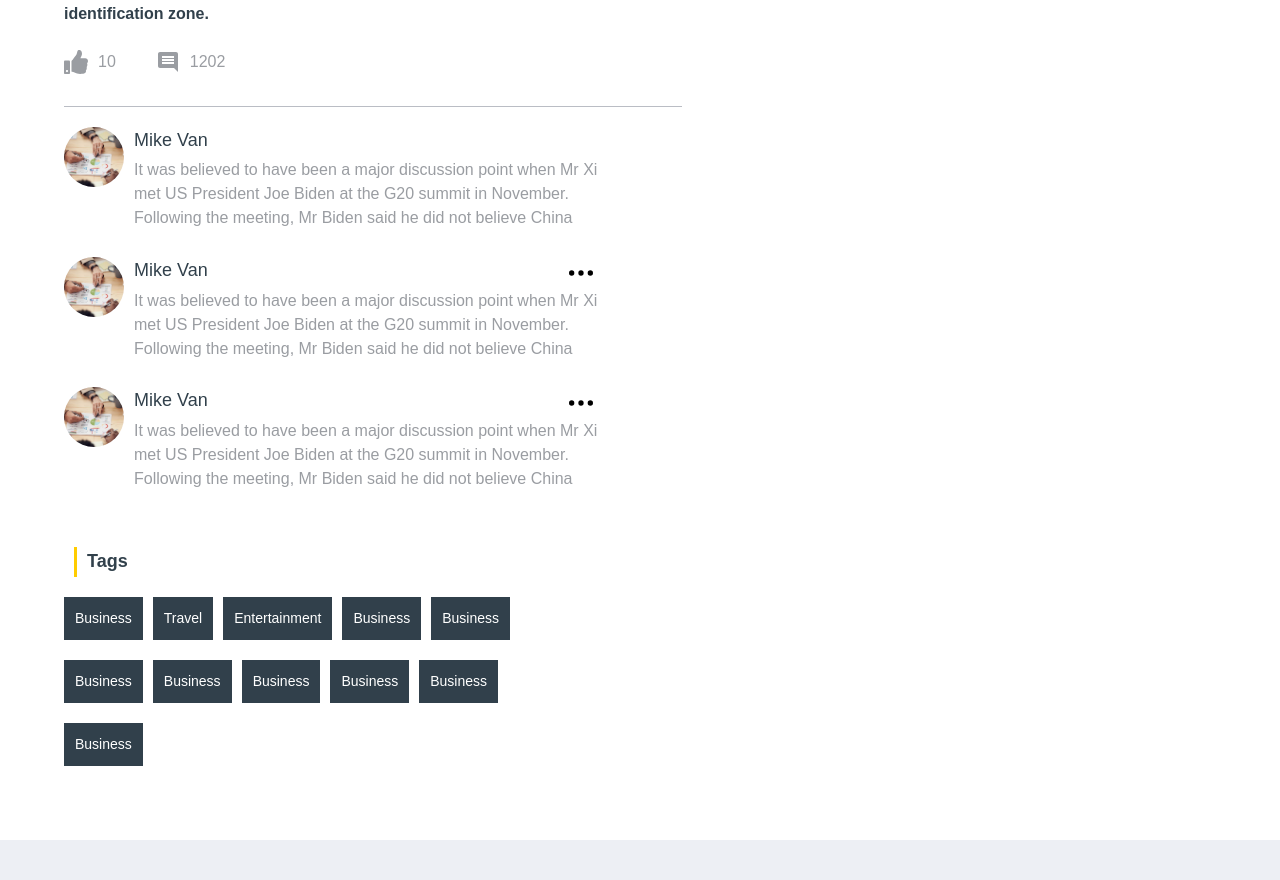
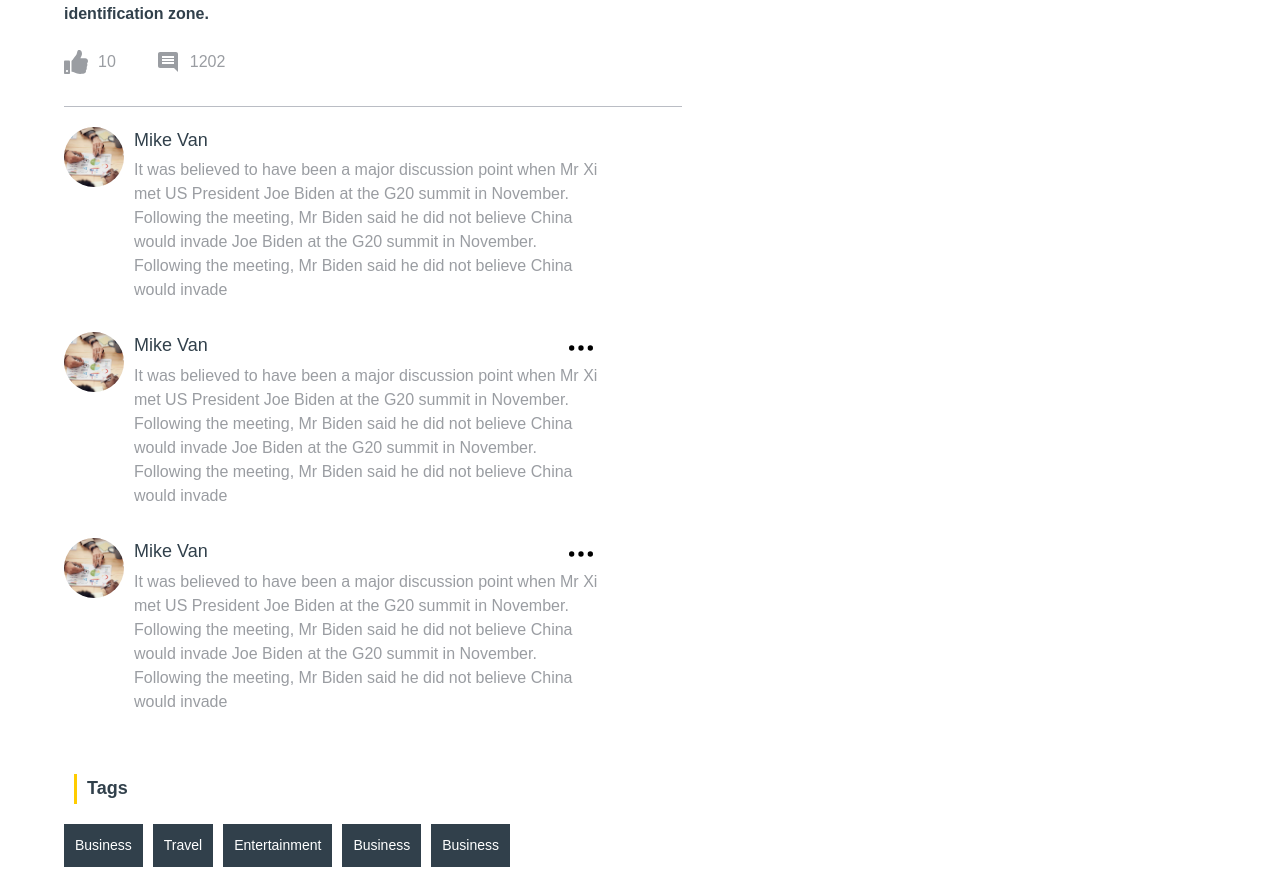
Before and after one commit to Sagni-prog/News-website, a React (Create React App) app: page /post in a window 1280 px wide. Shown: the part 2285-3165 px from the top of the page. Built offline with nearby package versions, Linux system fonts and the light colour scheme.

Commit message:
comments...

```diff
--- a/src/components/SinglePost/SinglePost.js
+++ b/src/components/SinglePost/SinglePost.js
@@ -18,8 +18,10 @@ const SinglePost = () => {
 
     const [shorten,setShorten] = useState(true);
     const [menu,setMenu] = useState(false);
+    const [current,setCurrent] = useState()
 
-    const handleClick = () => {
+    const handleClick = (index) => {
+        setCurrent(index)
         setShorten(!shorten)
     }
 
@@ -105,15 +107,15 @@ const SinglePost = () => {
                                <img src = {img1} alt = '' />
                           </div>
 
-                          <div onMouseEnter={ () => setMenu(true) } onMouseLeave = { () => setMenu(false) } className={`${ shorten ? 'shorten-comment' : 'stretch-comment'} comment w-60`}>
+                          <div onMouseEnter={ () => setMenu(true) } onMouseLeave = { () => setMenu(false) } className={`${ shorten && (current === 1) ? 'shorten-comment' : 'stretch-comment'} comment w-60`}>
                             <div className='flex justify-between'>
                               <h5 className='author  author font-montserrat font-18 color-dark '>
                                   Mike Van
                               </h5>
-                             {
-                                 menu &&
-                                 <HiOutlineDotsHorizontal onClick={handleClick} className='font-32 cursor-pointer' />
-                             }
+                            {
+                              menu &&
+                                 <HiOutlineDotsHorizontal onClick={() => handleClick(1)} className='font-32 cursor-pointer' />
+                            }
                               </div>
 
 
@@ -127,12 +129,13 @@ const SinglePost = () => {
                                <img src = {img1} alt = '' />
                           </div>
 
-                          <div className={`${ shorten ? 'shorten-comment' : 'stretch-comment'} comment w-60`}>
+                          <div onMouseEnter={ () => setMenu(true) } onMouseLeave = { () => setMenu(false) } className={`${ shorten && (current === 2)  ? 'shorten-comment' : 'stretch-comment'} comment w-60`}>
                             <div className='flex justify-between'>
                               <h5 className='author  author font-montserrat font-18 color-dark '>
                                   Mike Van
                               </h5>
-                              <HiOutlineDotsHorizontal onClick={handleClick} className='font-32 cursor-pointer' />
+
+                              <HiOutlineDotsHorizontal onClick={() => handleClick(2)} className='font-32 cursor-pointer' />
                               </div>
 
 
@@ -146,12 +149,12 @@ const SinglePost = () => {
                                <img src = {img1} alt = '' />
                           </div>
 
-                          <div className={`${ shorten ? 'shorten-comment' : 'stretch-comment'} comment w-60`}>
+                          <div className={`${ shorten && (current === 3)  ? 'shorten-comment' : 'stretch-comment'} comment w-60`}>
                             <div className='flex justify-between'>
                               <h5 className='author  author font-montserrat font-18 color-dark '>
                                   Mike Van
                               </h5>
-                              <HiOutlineDotsHorizontal onClick={handleClick} className='font-32 cursor-pointer' />
+                              <HiOutlineDotsHorizontal onClick={() => handleClick(3)} className='font-32 cursor-pointer' />
                               </div>
 
 
```
